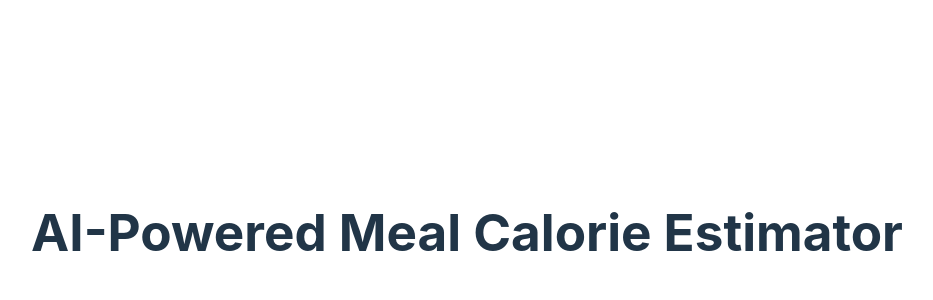
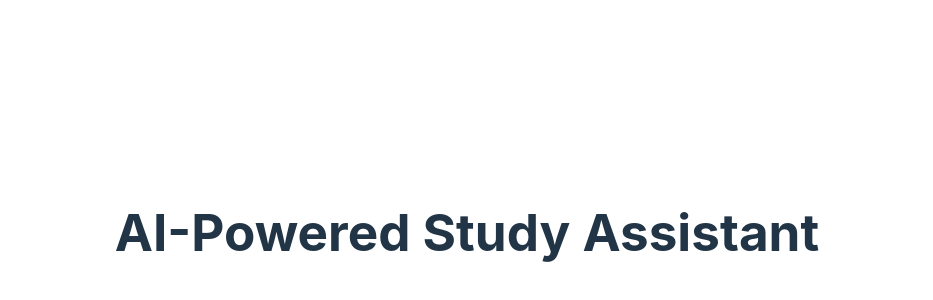
Before and after one commit to TEMIYORES/AI-Powered-Meal-Calorie-Estimator, a React (Vite) app: page / in a window 1280 px wide. Shown: the part 168-468 px from the top of the page, without its empty margins (173-1106 px from the left). Built offline with nearby package versions, Linux system fonts and the light colour scheme.

Commit message:
second commit

```diff
--- a/src/App.tsx
+++ b/src/App.tsx
@@ -3,7 +3,7 @@ import "./App.css";
 function App() {
   return (
     <>
-      <h1>AI-Powered Meal Calorie Estimator</h1>
+      <h1>AI-Powered Study Assistant</h1>
     </>
   );
 }
```
